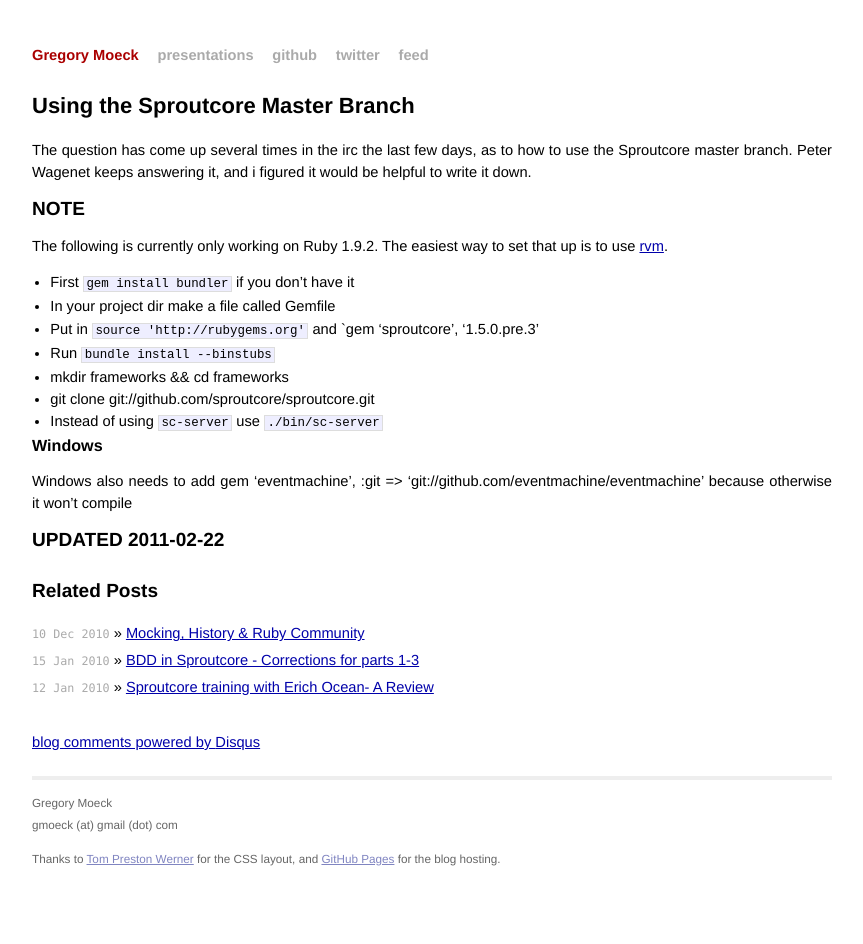
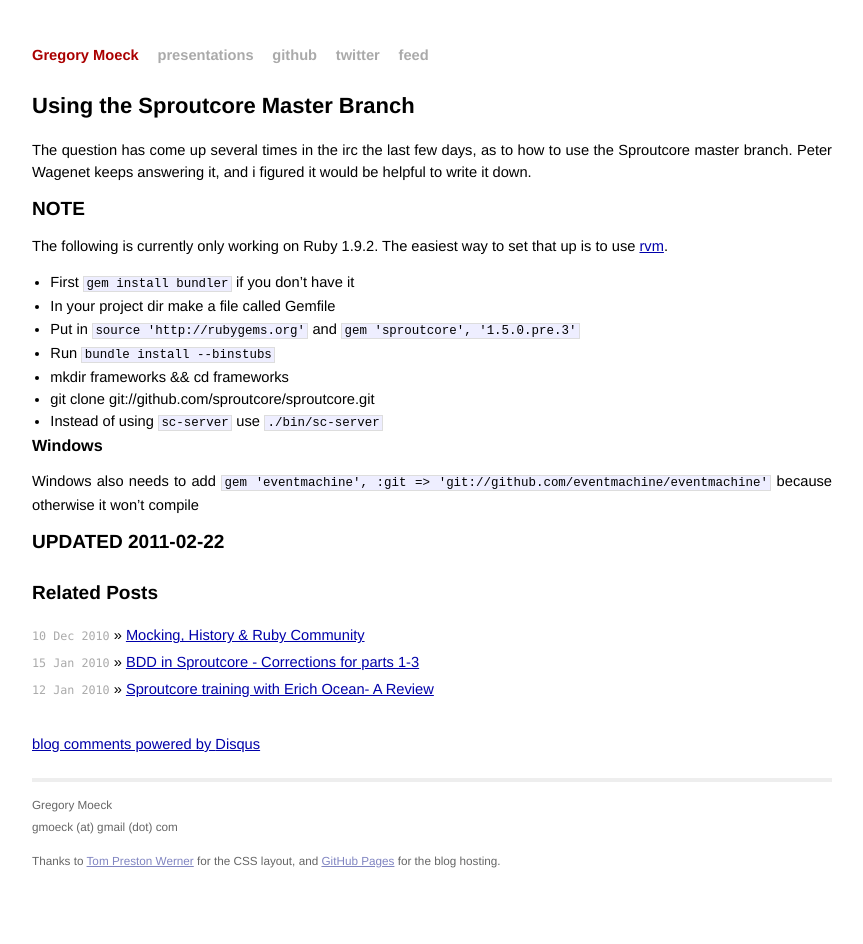
Before and after one commit to gmoeck/gmoeck.github.com, a Jekyll site: the page built from _posts/2010-01-31-using-sproutcore-master-branch.markdown, in a window 1280 px wide. Shown: the whole page, without its empty margins (208-1071 px from the left). Built offline with Jekyll 4.4.1, drawn with Linux system fonts in a browser that asks for light colours; Markdown is read by kramdown in place of the engine named in the settings; comment, search, counter and statistics services are not loaded.

Commit message:
Update formatting

```diff
--- a/_posts/2010-01-31-using-sproutcore-master-branch.markdown
+++ b/_posts/2010-01-31-using-sproutcore-master-branch.markdown
@@ -10,13 +10,13 @@
 
 * First `gem install bundler` if you don't have it
 * In your project dir make a file called Gemfile
-* Put in `source 'http://rubygems.org'` and `gem 'sproutcore', '1.5.0.pre.3'
+* Put in `source 'http://rubygems.org'` and `gem 'sproutcore', '1.5.0.pre.3'`
 * Run `bundle install --binstubs`
 * mkdir frameworks && cd frameworks
 * git clone git://github.com/sproutcore/sproutcore.git
 * Instead of using `sc-server` use `./bin/sc-server`
 
 ###Windows
-Windows also needs to add gem 'eventmachine', :git => 'git://github.com/eventmachine/eventmachine' because otherwise it won't compile
+Windows also needs to add `gem 'eventmachine', :git => 'git://github.com/eventmachine/eventmachine'` because otherwise it won't compile
 
 ##UPDATED 2011-02-22
```
